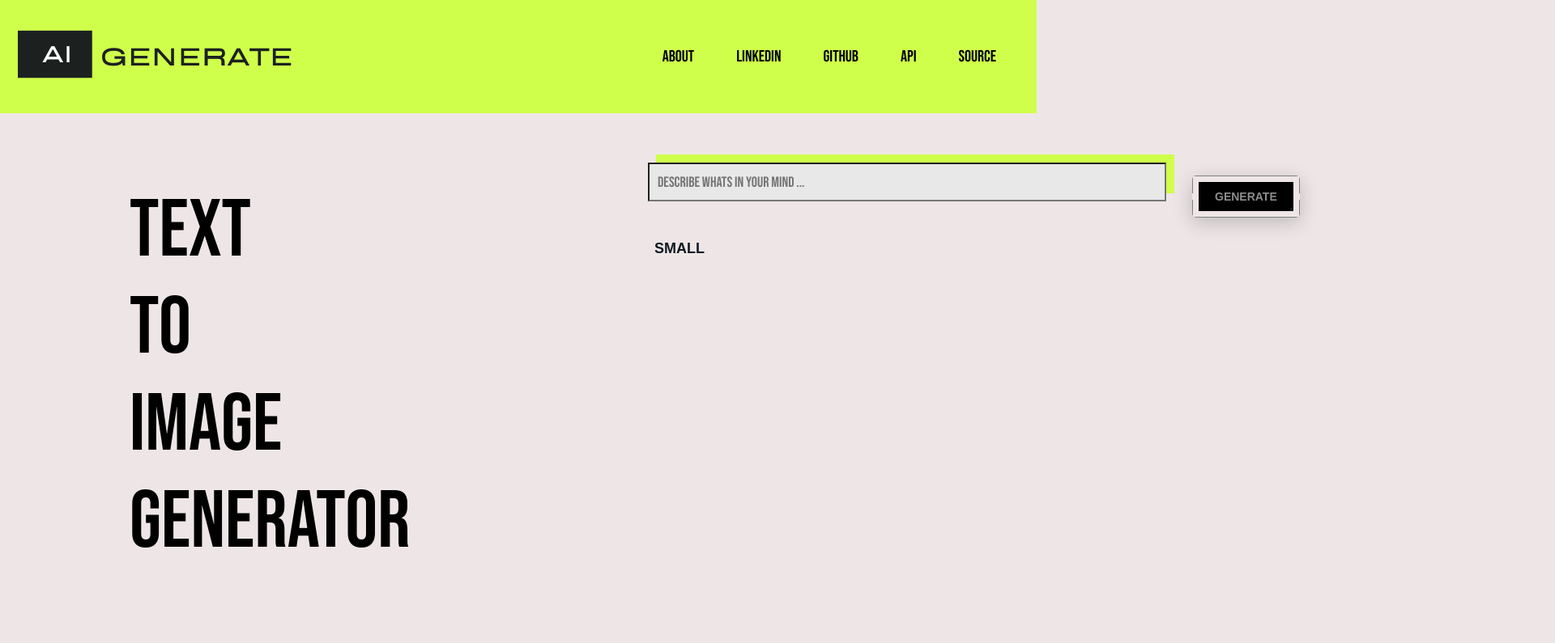
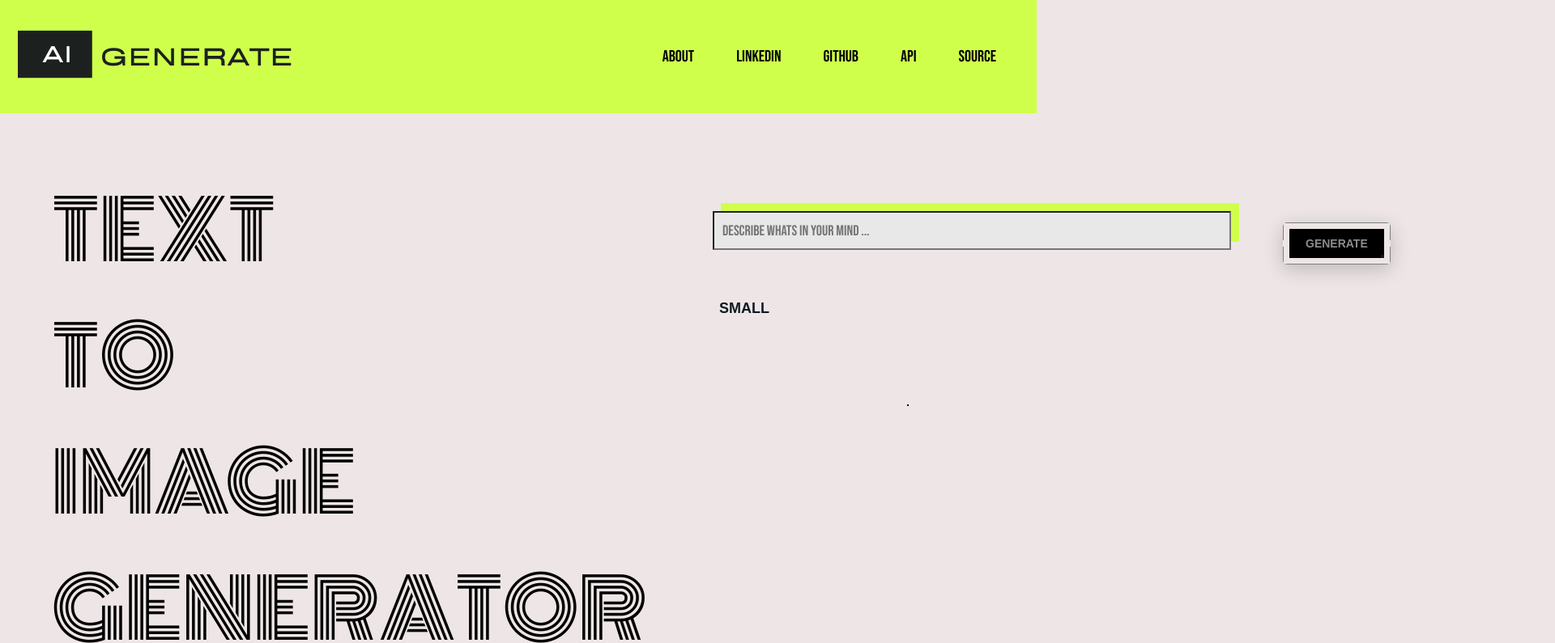
Before and after one commit to amannagar1111/Ai-image-Generator, a website: page public/index.html in a window 1280 px wide. Shown: the top 795 px of the page at 81% size, 1920 px wide, since content can reach past the window. Drawn offline with Linux system fonts and the light colour scheme; a web font is replaced by a local one.

Commit message:
initial commit

```diff
--- a/public/css/style.css
+++ b/public/css/style.css
@@ -95,20 +95,13 @@ nav {
 }
 
 
-#heading {
-  max-width: 800px;
-  margin: 0 auto;
-  padding: 10px;
-  display: inline;
-  justify-self: right;
-
-}
 h1 {
   font-size: 36px;
   font-weight: 500;
   width: 10px;
+  font-family: 'Monoton', cursive;
   font-size: 100px;
-  padding-left: 10rem;
+  padding-left: 4rem;
   justify-content: center;
   margin-bottom: 20px;
   opacity: 0;
@@ -174,11 +167,12 @@ h1 {
   height: 50px;
   padding: 10px;
   font-family: 'Bebas Neue', cursive;
-  outline: none;
   background: #e8e8e8;
   box-shadow: 5px 5px 17px #c8c8c8,
              -5px -5px 17px #ffffff;
-
+  position: relative;
+  top: -5.7vh;
+  left: 10vh;
   font-size: large;
   transition: all .5s;
   box-shadow: 10px -10px #d0ff4b;
@@ -200,9 +194,9 @@ h1 {
   cursor: pointer;
   position: relative;
   padding: 8px;
-  left: 42rem;
+  left: 49rem;
   display: inline;
-  top:-11vh;
+  top:-17vh;
   margin-bottom: 20px;
   text-transform: uppercase;
   font-weight: bold;
@@ -345,7 +339,8 @@ button {
   cursor: pointer;
   position: relative;
   padding: 8px;
-  top:5vh;
+  top:1vh;
+  left:10vh;
   margin-bottom: 20px;
   text-transform: uppercase;
   font-weight: bold;
@@ -378,16 +373,21 @@ button {
 }
 .image {
   width: 100%;
+  height:100%;
   display: inline-block;
-  margin-top: 2rem;
-}
+  position: relative;
+  top:-35rem;
+  left:70rem;
+
+  }
 
 
 
 .msg {
+  position: relative;
   font-size: 1.6rem;
   text-align: center;
-  margin-top: -7rem;
-  color:red;
+  left: -70vh;
+  color:rgb(204, 64, 64);
   font-weight: 100;
 }
```
